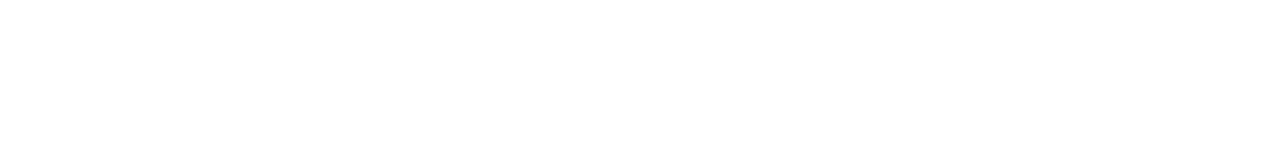
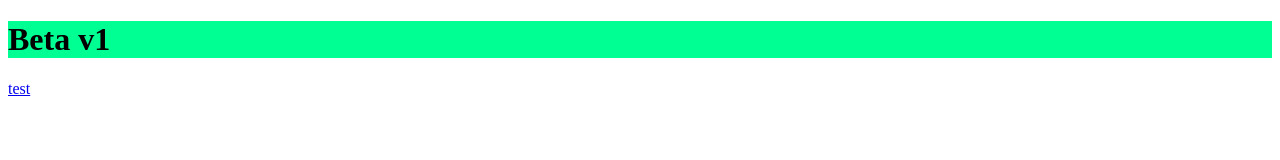
Before and after one commit to Marcilage/Esleluvisic-project, a plain HTML site: page lang/pt-br/palete-color.html in a window 1280 px wide. Drawn offline with Linux system fonts and the light colour scheme; files that its build step writes are made by us from their sources.

Commit message:
update palete-color.html

```diff
--- a/lang/pt-br/palete-color.html
+++ b/lang/pt-br/palete-color.html
@@ -1 +1,15 @@
-<!-- writing... -->
+<!doctype html>
+<html>
+   <!-- projeto iniciado por Marcilage aos dias 02 de Agosto de 2021. -->
+   <head>
+      <title>Beta v1</title>
+      <meta charset='utf-8'/>
+      <meta lang='pt-br'/>
+      <meta name='google' content='notranslate'/>
+      <link href='../style/color-palette-db-v1-s.css' rel='stylesheet' type='text/css'/>
+   </head>
+   <body>
+      <h1 class='nm500'>Beta v1</h1>
+      <a href='../index.html'>test</a>
+   </body>
+</html>
```
